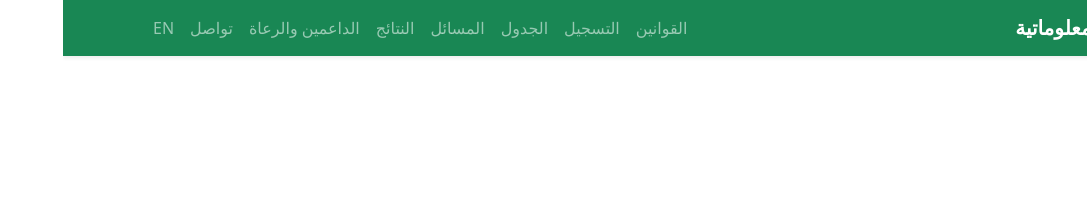
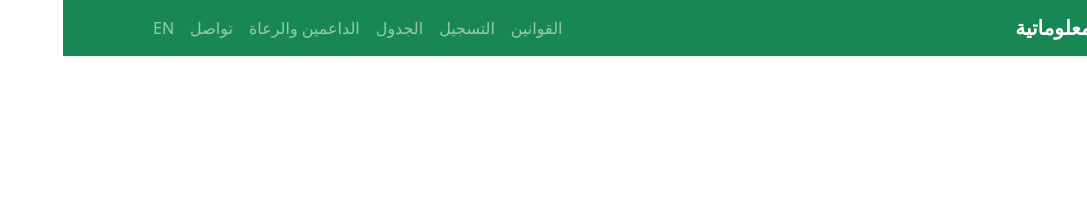
Before and after one commit to Saudi-olympiad-in-informatics/Website, a Jekyll site: the page built from root/index.md, in a window 1280 px wide. Shown: the top 211 px of the page, without its empty margins (193-1280 px from the left). Built offline with Jekyll 4.4.1, drawn with Linux system fonts in a browser that asks for light colours; our own code applies the rules of GitHub Pages for plain Markdown files.

Commit message:
Fix links, added sponsors.md

```diff
--- a/root/_layouts/default.html
+++ b/root/_layouts/default.html
@@ -28,16 +28,16 @@ layout: base
                 <li class="nav-item"><a class="nav-link {% if page.id == 'rules' %} active {% endif %}" href="/rules">القوانين</a></li>
                 <li class="nav-item"><a class="nav-link {% if page.id == 'registration' %} active {% endif %}" href="/registration">التسجيل</a></li>
                 <li class="nav-item"><a class="nav-link {% if page.id == 'schedule' %} active {% endif %}" href="/schedule">الجدول</a></li>
-                <li class="nav-item"><a class="nav-link {% if page.id == 'tasks' %} active {% endif %}" href="/tasks">المسائل</a></li>
-                <li class="nav-item"><a class="nav-link {% if page.id == 'results' %} active {% endif %}" href="/en/results">النتائج</a></li>
-                <li class="nav-item"><a class="nav-link {% if page.id == 'sponsors' %} active {% endif %}" href="/en/sponsors">الداعمين والرعاة</a></li>
+                <!-- <li class="nav-item"><a class="nav-link {% if page.id == 'tasks' %} active {% endif %}" href="/tasks">المسائل</a></li> -->
+                <!-- <li class="nav-item"><a class="nav-link {% if page.id == 'results' %} active {% endif %}" href="/results">النتائج</a></li> -->
+                <li class="nav-item"><a class="nav-link {% if page.id == 'sponsors' %} active {% endif %}" href="/sponsors">الداعمين والرعاة</a></li>
                 <li class="nav-item"><a class="nav-link {% if page.id == 'contact' %} active {% endif %}" href="/contact">تواصل</a></li>
                 {% else %}
                 <li class="nav-item"><a class="nav-link {% if page.id == 'rules' %} active {% endif %}" href="/en/rules">Rules</a></li>
                 <li class="nav-item"><a class="nav-link {% if page.id == 'registration' %} active {% endif %}" href="/en/registration">Registration</a></li>
                 <li class="nav-item"><a class="nav-link {% if page.id == 'schedule' %} active {% endif %}" href="/en/schedule">Schedule</a></li>
-                <li class="nav-item"><a class="nav-link {% if page.id == 'tasks' %} active {% endif %}" href="/en/tasks">Tasks</a></li>
-                <li class="nav-item"><a class="nav-link {% if page.id == 'results' %} active {% endif %}" href="/en/results">Results</a></li>
+                <!-- <li class="nav-item"><a class="nav-link {% if page.id == 'tasks' %} active {% endif %}" href="/en/tasks">Tasks</a></li> -->
+                <!-- <li class="nav-item"><a class="nav-link {% if page.id == 'results' %} active {% endif %}" href="/en/results">Results</a></li> -->
                 <li class="nav-item"><a class="nav-link {% if page.id == 'sponsors' %} active {% endif %}" href="/en/sponsors">Sponsors</a></li>
                 <li class="nav-item"><a class="nav-link {% if page.id == 'contact' %} active {% endif %}" href="/en/contact">Contact</a></li>
                 {% endif %}
```
Also changed, not shown: root/en/sponsors.md (added, +7 -0 lines), root/sponsors.md (added, +7 -0 lines).
